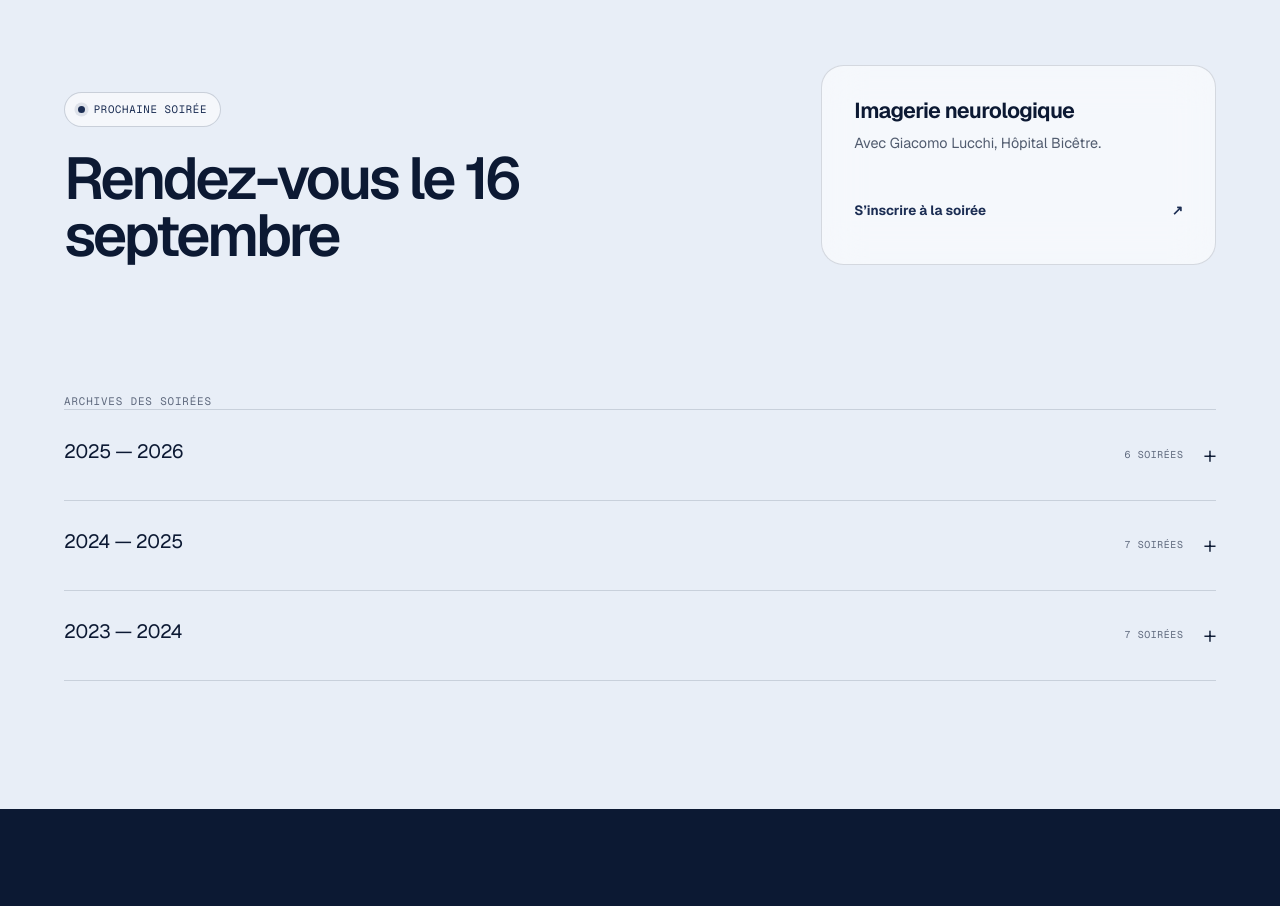
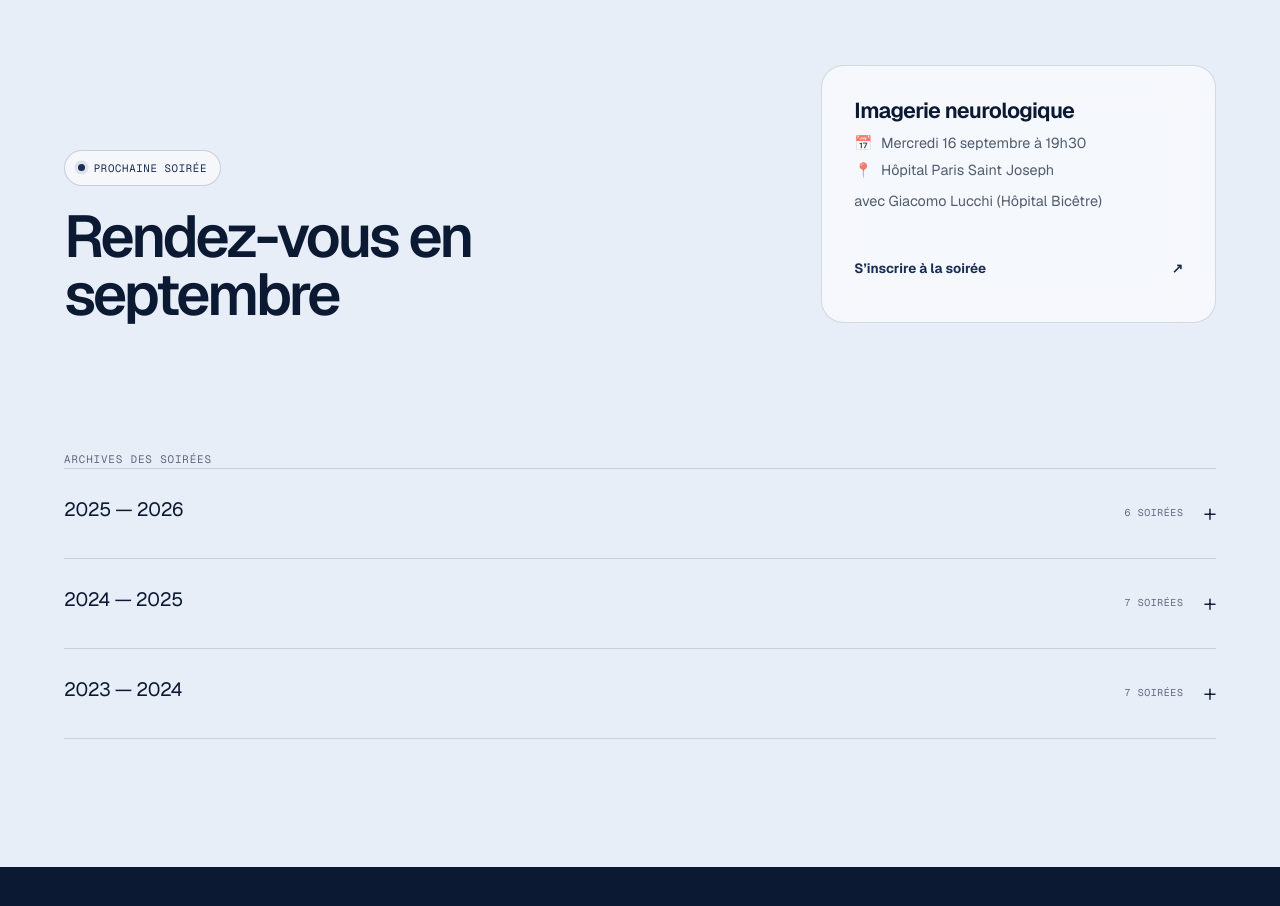
Before and after one commit to apir-radio/site-apir-radio, a Next.js app: page / in a window 1280 px wide. Shown: the part 2960-3866 px from the top of the page. Built offline with nearby package versions, Linux system fonts and the light colour scheme.

Commit message:
Mettre à jour les informations de la prochaine soirée

```diff
--- a/app/events.generated.ts
+++ b/app/events.generated.ts
@@ -3,14 +3,15 @@ export type ArchiveEvent = { month: string; specialty: string; speaker: string;
 
 export type ArchiveSeason = { year: string; events: ArchiveEvent[] };
 
-export type UpcomingEvent = { date: string; specialty: string; speaker: string; speakerHospital: string; venue: string; registrationUrl: string };
+export type UpcomingEvent = { date: string; time: string; specialty: string; speaker: string; speakerHospital: string; venue: string; registrationUrl: string };
 
 export const upcomingEvent: UpcomingEvent | null = {
-  "date": "16 septembre 2026",
+  "date": "Mercredi 16 septembre 2026",
+  "time": "19h30",
   "specialty": "Imagerie neurologique",
   "speaker": "Giacomo Lucchi",
   "speakerHospital": "Hôpital Bicêtre",
-  "venue": "l’hôpital Saint-Joseph",
+  "venue": "Hôpital Paris Saint Joseph",
   "registrationUrl": "https://forms.gle/aAKgJAYqwx9rAGbo6"
 };
 
--- a/app/globals.css
+++ b/app/globals.css
@@ -272,6 +272,10 @@ nav a.is-active::after { content: ""; position: absolute; right: 0; bottom: .28r
 .next-card .next-date { color: var(--logo-navy); font-family: var(--font-geist-mono), monospace; font-size: .72rem; font-weight: 650; letter-spacing: .05em; text-transform: uppercase; }
 .next-card strong { display: block; margin-bottom: .6rem; font-size: 1.35rem; line-height: 1.15; letter-spacing: -.03em; font-weight: 650; }
 .next-card > span { display: block; color: rgba(12,25,51,.7); font-size: .9rem; line-height: 1.55; }
+.next-card .next-card-detail { display: flex; align-items: flex-start; gap: .55rem; }
+.next-card .next-card-detail + .next-card-detail { margin-top: .25rem; }
+.next-card .next-card-detail + span:not(.next-card-detail) { margin-top: .6rem; }
+.next-card .next-card-detail > span { flex: 0 0 auto; }
 .next-card a { min-height: 2.75rem; margin-top: 2.1rem; display: flex; align-items: center; justify-content: space-between; color: var(--logo-navy); font-size: .84rem; font-weight: 680; }
 .archive-wrap { margin-top: clamp(6rem, 10vw, 10rem); }
 .archive-label { color: rgba(12,25,51,.62); font-family: var(--font-geist-mono), monospace; font-size: .68rem; letter-spacing: .08em; text-transform: uppercase; }
--- a/app/page.tsx
+++ b/app/page.tsx
@@ -139,13 +139,15 @@ export default function Home() {
         <div className="event-heading">
           <div>
             <p className="status-pill"><span /> Prochaine soirée</p>
-            <h2>{upcomingEvent ? <>Rendez-vous le {upcomingEventDate}</> : <>On se retrouve<br />à la rentrée.</>}</h2>
+            <h2>{upcomingEvent ? <>Rendez-vous en septembre</> : <>On se retrouve<br />à la rentrée.</>}</h2>
           </div>
           <div className="next-card">
             {upcomingEvent ? (
               <>
                 <strong>{upcomingEvent.specialty}</strong>
-                <span>Avec {upcomingEvent.speaker}, {upcomingEvent.speakerHospital}.</span>
+                <span className="next-card-detail"><span aria-hidden="true">📅</span> {upcomingEventDate} à {upcomingEvent.time}</span>
+                <span className="next-card-detail"><span aria-hidden="true">📍</span> {upcomingEvent.venue}</span>
+                <span>avec {upcomingEvent.speaker} ({upcomingEvent.speakerHospital})</span>
                 <a href={upcomingEvent.registrationUrl} target="_blank" rel="noopener noreferrer">S’inscrire à la soirée <Arrow /></a>
               </>
             ) : (
--- a/content/events.md
+++ b/content/events.md
@@ -2,11 +2,12 @@
 
 ## À venir
 
-- Date : 16 septembre 2026
+- Date : Mercredi 16 septembre 2026
+- Heure : 19h30
 - Thème : Imagerie neurologique
 - Intervenant : Giacomo Lucchi
 - Établissement de l’intervenant : Hôpital Bicêtre
-- Lieu : l’hôpital Saint-Joseph
+- Lieu : Hôpital Paris Saint Joseph
 - Inscriptions : https://forms.gle/aAKgJAYqwx9rAGbo6
 
 ## 2025 — 2026
--- a/scripts/generate-events.mjs
+++ b/scripts/generate-events.mjs
@@ -16,6 +16,7 @@ let parsingUpcoming = false;
 
 const upcomingLabels = new Map([
   ["Date", "date"],
+  ["Heure", "time"],
   ["Thème", "specialty"],
   ["Intervenant", "speaker"],
   ["Établissement de l’intervenant", "speakerHospital"],
@@ -90,7 +91,7 @@ if (seasons.length === 0 || seasons.some((season) => season.events.length === 0)
   throw new Error("Le catalogue des soirées doit contenir au moins un événement par saison.");
 }
 
-const upcomingFields = ["date", "specialty", "speaker", "speakerHospital", "venue", "registrationUrl"];
+const upcomingFields = ["date", "time", "specialty", "speaker", "speakerHospital", "venue", "registrationUrl"];
 if (upcomingEvent) {
   const missing = upcomingFields.filter((field) => !upcomingEvent[field]);
   if (missing.length > 0) {
@@ -105,7 +106,7 @@ const generated = [
   "",
   "export type ArchiveSeason = { year: string; events: ArchiveEvent[] };",
   "",
-  "export type UpcomingEvent = { date: string; specialty: string; speaker: string; speakerHospital: string; venue: string; registrationUrl: string };",
+  "export type UpcomingEvent = { date: string; time: string; specialty: string; speaker: string; speakerHospital: string; venue: string; registrationUrl: string };",
   "",
   "export const upcomingEvent: UpcomingEvent | null = " + JSON.stringify(upcomingEvent, null, 2) + ";",
   "",
```
Also changed, not shown: 2 other files (tests, documents, lock files or other folders).
